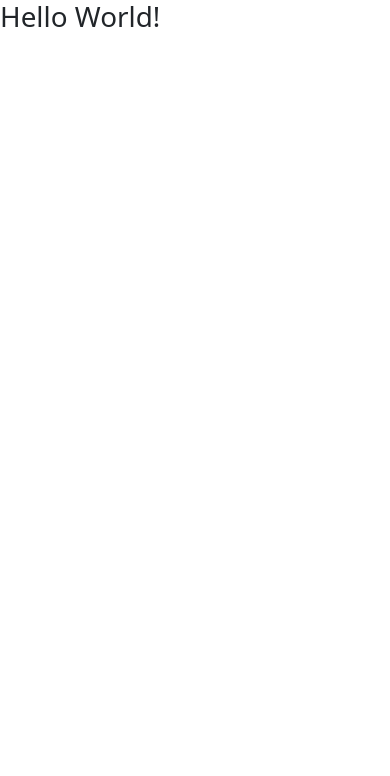
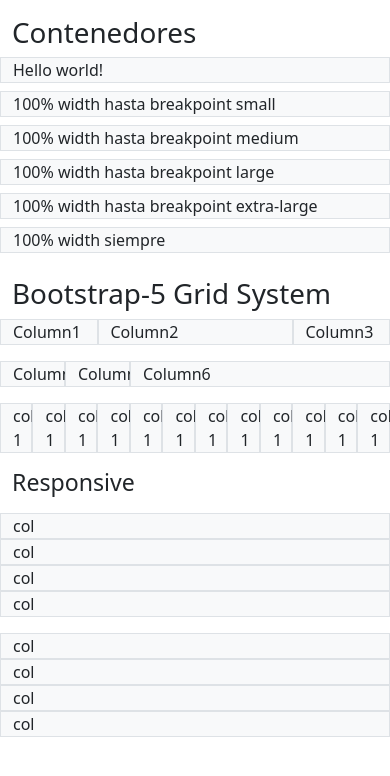
Before and after one commit to Alb3G/Tema_4_Bootstrap, a plain HTML site: page cheatsheet/index.html in a window 390 px wide. Drawn offline with Linux system fonts and the light colour scheme.

Commit message:
Bootstrap, exlpicamos cols responsives

```diff
--- a/cheatsheet/index.html
+++ b/cheatsheet/index.html
@@ -13,13 +13,65 @@
 </head>
 <body>
     <!-- Content -->
-    <h1>Hello World!</h1>
+    <div class="container mt-3">
+        <h1>Contenedores</h1>
+    </div>
+    <div class="container bg-light border mb-2">Hello world!</div>
+    <div class="container-sm bg-light border mb-2">100% width hasta breakpoint small</div>
+    <div class="container-md bg-light border mb-2">100% width hasta breakpoint medium</div>
+    <div class="container-lg bg-light border mb-2">100% width hasta breakpoint large</div>
+    <div class="container-xl bg-light border mb-2">100% width hasta breakpoint extra-large</div>
+    <div class="container-fluid bg-light border mb-2">100% width siempre</div>
+    <div class="container mt-4">
+        <h1>Bootstrap-5 Grid System</h1>
+        <div class="row">
+            <div class="col-3 bg-light border">Column1</div>
+            <div class="col-6 bg-light border">Column2</div>
+            <div class="col-3 bg-light border">Column3</div>
+        </div>
+
+        <div class="row my-3">
+            <div class="col-2 bg-light border">Column4</div>
+            <div class="col-2 bg-light border">Column5</div>
+            <div class="col-8 bg-light border">Column6</div>
+        </div>
+
+        <div class="row">
+            <div class="col-1 bg-light border">col-1</div>
+            <div class="col-1 bg-light border">col-1</div>
+            <div class="col-1 bg-light border">col-1</div>
+            <div class="col-1 bg-light border">col-1</div>
+            <div class="col-1 bg-light border">col-1</div>
+            <div class="col-1 bg-light border">col-1</div>
+            <div class="col-1 bg-light border">col-1</div>
+            <div class="col-1 bg-light border">col-1</div>
+            <div class="col-1 bg-light border">col-1</div>
+            <div class="col-1 bg-light border">col-1</div>
+            <div class="col-1 bg-light border">col-1</div>
+            <div class="col-1 bg-light border">col-1</div>
+        </div>
+
+        <h3 class="mt-3">Responsive</h3>
+        <div class="row my-3">
+            <div class="col-sm-6 col-lg-4 col-xl bg-light border">col</div>
+            <div class="col-sm-6 col-lg-4 col-xl bg-light border">col</div>
+            <div class="col-sm-6 col-lg-4 col-xl bg-light border">col</div>
+            <div class="col-sm-6 col-lg-12 col-xl bg-light border">col</div>
+        </div>
+
+        <div class="row row-cols-1 row-cols-sm-2 row-cols-lg-4">
+            <div class="col bg-light border">col</div>
+            <div class="col bg-light border">col</div>
+            <div class="col bg-light border">col</div>
+            <div class="col bg-light border">col</div>
+        </div>
+    </div>
 
     <!-- End Content -->
 
     <!-- Scripts -->
-    <script src="/cheatsheet/js_dependencies/bootstrap.min.js.js"></script>
-    <script src="/cheatsheet/js_dependencies/popper.min.js.js"></script>
+    <script src="/cheatsheet/js/bootstrap.min.js.js"></script>
+    <script src="/cheatsheet/js/popper.min.js.js"></script>
     <!-- End Scripts -->
 </body>
 </html>
```
Also changed, not shown: cheatsheet/js/bootstrap.min.js.js (renamed from cheatsheet/js_dependencies/bootstrap.min.js.js), cheatsheet/js/popper.min.js.js (renamed from cheatsheet/js_dependencies/popper.min.js.js).
